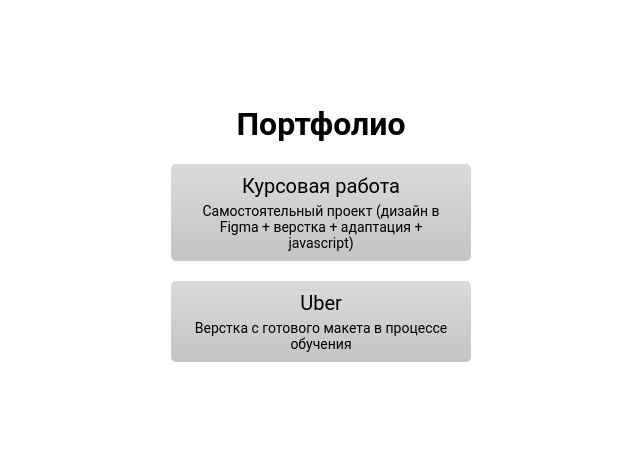
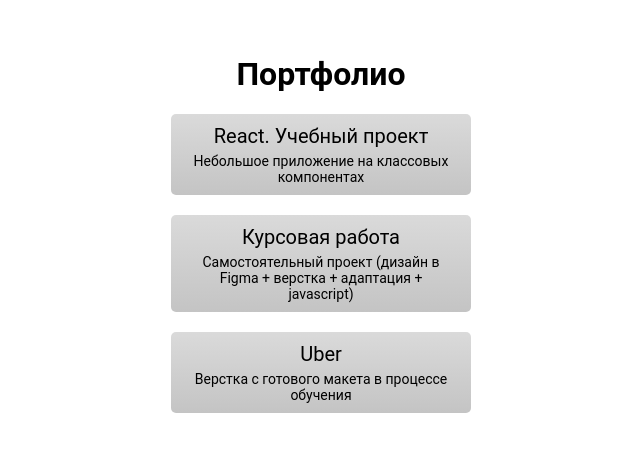
Before and after one commit to sekushov/sekushov.github.io, a plain HTML site: page index.html in a window 1280 px wide. Shown: the part 135-586 px from the top of the page, without its empty margins (319-959 px from the left). Drawn offline with Linux system fonts and the light colour scheme.

Commit message:
empl - changed links

```diff
--- a/index.html
+++ b/index.html
@@ -11,6 +11,14 @@
     <div class="container">
         <div class="portfolio">
             <h1>Портфолио</h1>
+            <a href="employees/build/index.html" target="_blank" class="btn">
+                <div class="title">
+                    React. Учебный проект
+                </div>
+                <div class="descr">
+                    Небольшое приложение на классовых компонентах
+                </div>
+            </a>
             <a href="rusdrevstroy/index.html" target="_blank" class="btn">
                 <div class="title">
                     Курсовая работа
```
Also changed, not shown: employees/build/index.html.
